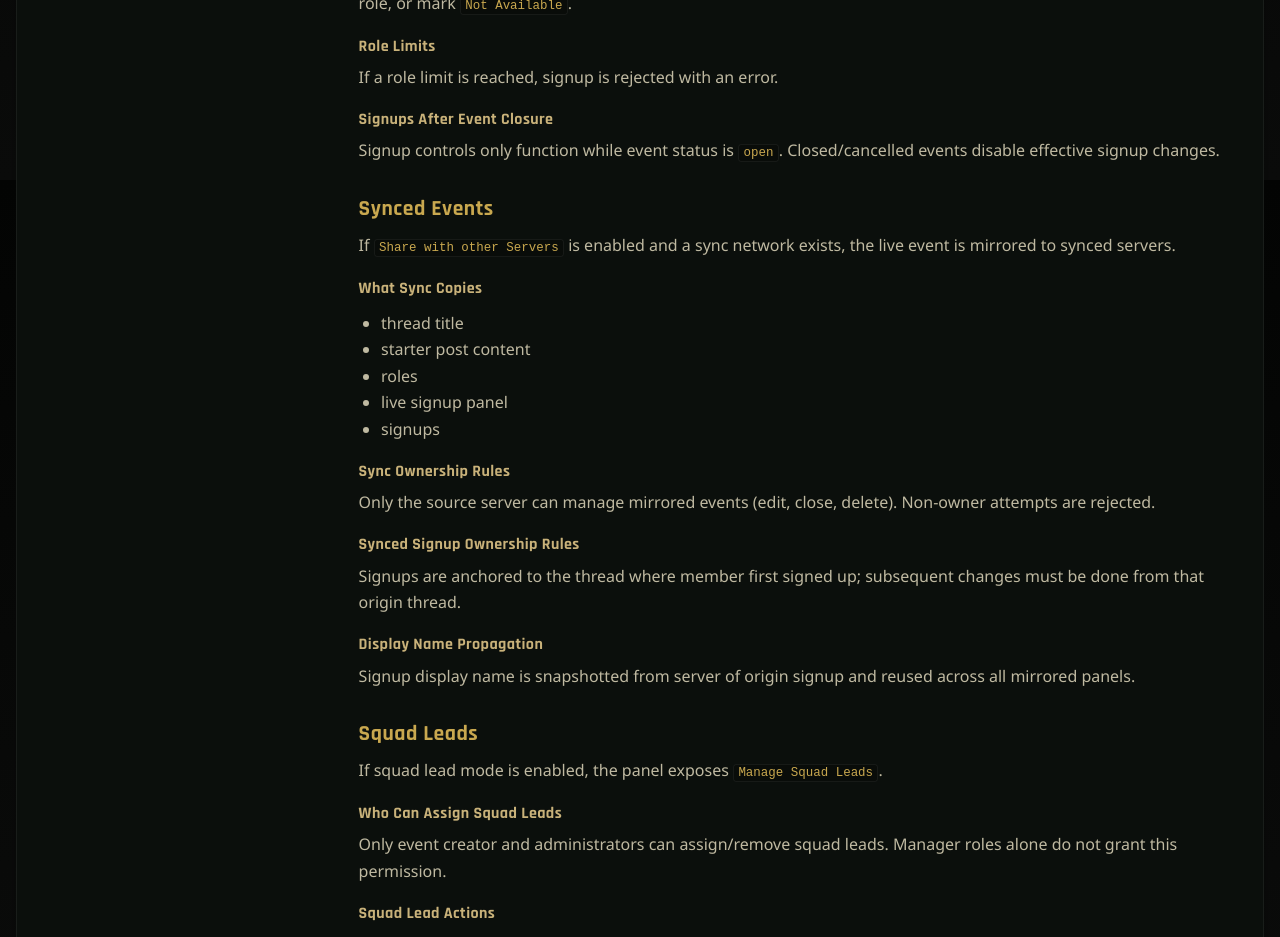
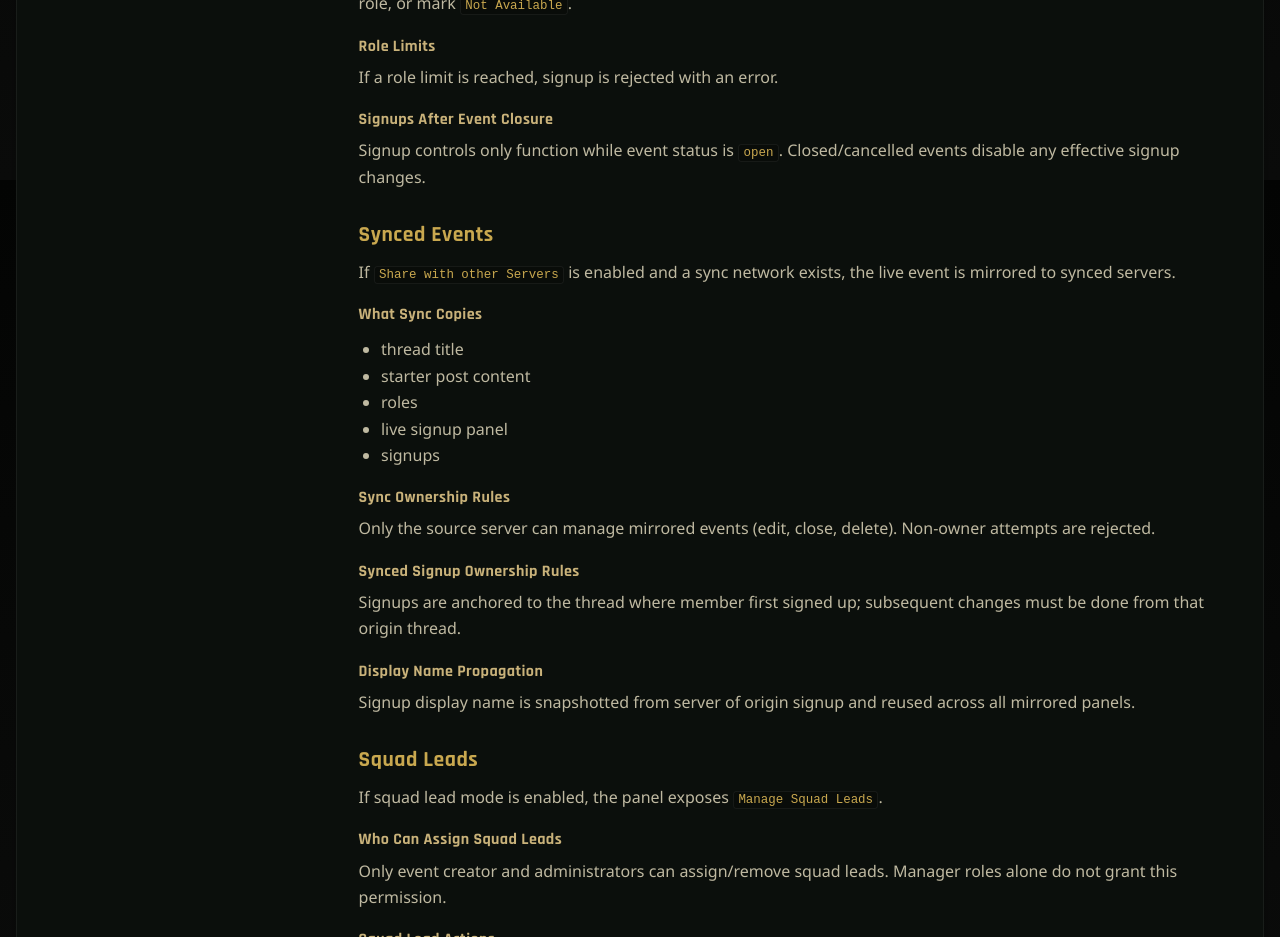
Before and after one commit to LD-eirish/1CLHome, a React (Vite) app: page /bot-documentation/event-feature in a window 1280 px wide. Shown: the part 4620-5557 px from the top of the page. Built offline with nearby package versions, Linux system fonts and the light colour scheme.

Commit message:
Update EventFeatureDocsPage.tsx

```diff
--- a/src/presentation/pages/EventFeatureDocsPage.tsx
+++ b/src/presentation/pages/EventFeatureDocsPage.tsx
@@ -235,7 +235,7 @@ export function EventFeatureDocsPage() {
         <h3>Role Limits</h3>
         <p>If a role limit is reached, signup is rejected with an error.</p>
         <h3>Signups After Event Closure</h3>
-        <p>Signup controls only function while event status is <code>open</code>. Closed/cancelled events disable effective signup changes.</p>
+        <p>Signup controls only function while event status is <code>open</code>. Closed/cancelled events disable any effective signup changes.</p>
       </section>
 
       <section className="docs-section" id="synced-events">
```
